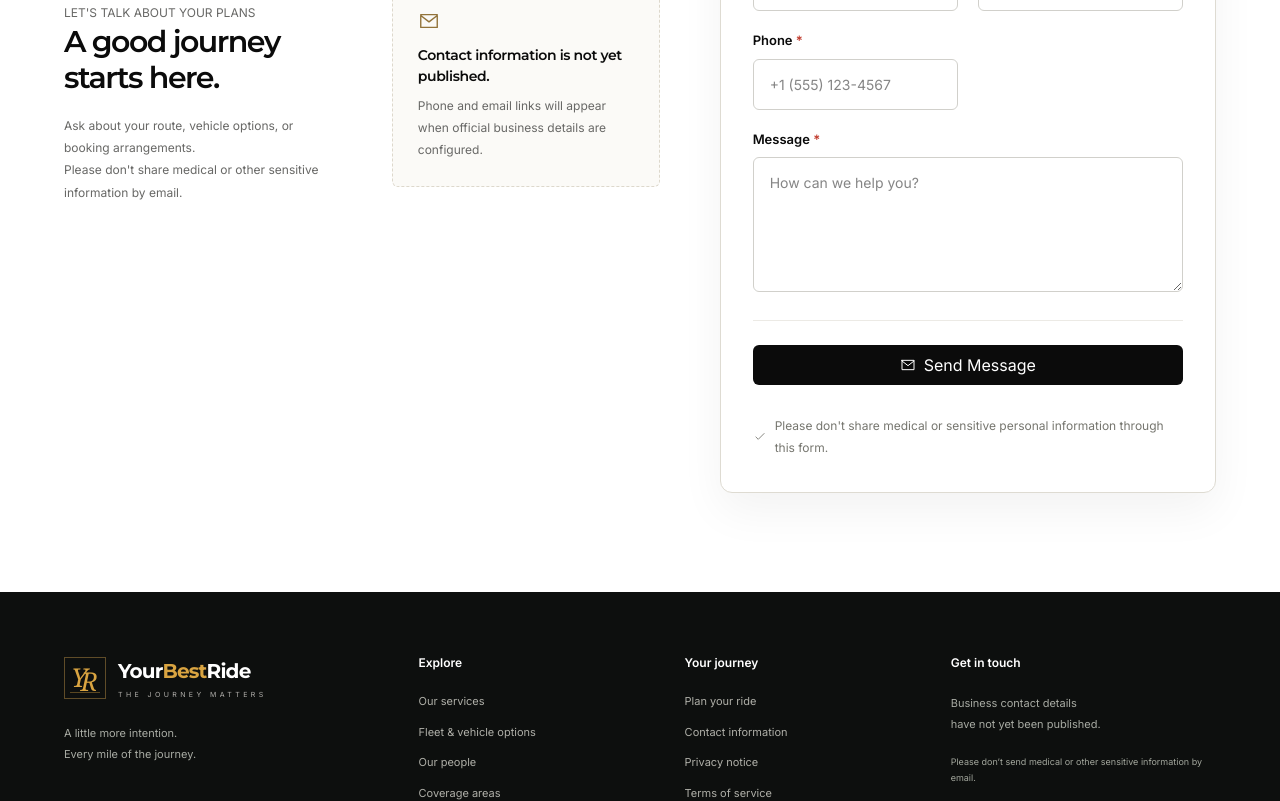
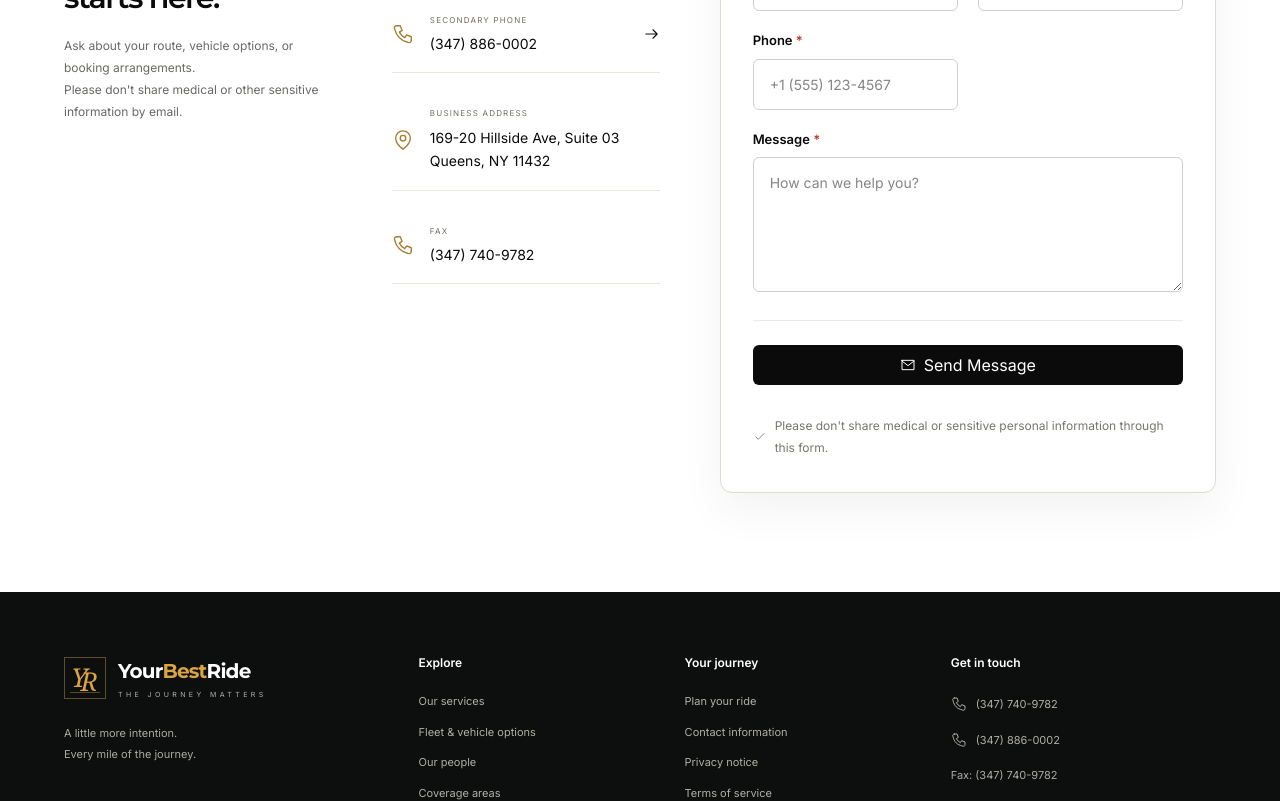
Before and after one commit to bashir0609/yourbestridenyc, a Next.js app in the folder apps/web/: page / in a window 1280 px wide. Shown: the part 4780-5581 px from the top of the page. Built offline with nearby package versions, Linux system fonts and the light colour scheme; no server answers.

Commit message:
feat: update official business contact information and SEO

```diff
--- a/apps/web/src/app/(frontend)/globals.css
+++ b/apps/web/src/app/(frontend)/globals.css
@@ -946,9 +946,18 @@ section[id] {
   margin-left: auto;
   width: 17px;
 }
-.contact-link > span {
+.contact-link > span,
+.contact-link > address {
   min-width: 0;
   overflow-wrap: anywhere;
+}
+.contact-detail {
+  cursor: default;
+}
+.contact-detail address {
+  color: var(--ink);
+  font-style: normal;
+  line-height: 1.6;
 }
 .contact-link small {
   display: block;
@@ -1002,10 +1011,20 @@ section[id] {
 .footer-grid > div > a:hover {
   color: #e1bc75;
 }
-.footer-grid p {
+.footer-grid p,
+.footer-grid address,
+.footer-grid > div > span:not(.footer-note) {
   color: #a8aba3;
   font-size: 11px;
   line-height: 1.9;
+}
+.footer-grid address {
+  font-style: normal;
+  margin-top: 14px;
+}
+.footer-grid > div > span:not(.footer-note) {
+  display: block;
+  margin-top: 14px;
 }
 .footer-brand p {
   margin-top: 23px;
--- a/apps/web/src/app/(frontend)/layout.tsx
+++ b/apps/web/src/app/(frontend)/layout.tsx
@@ -4,6 +4,7 @@ import { Navbar } from '@/components/navigation';
 import { Footer } from '@/components/footer';
 import { GoogleAnalytics } from '@/components/analytics';
 import { getPublicConfig } from '@/lib/config';
+import { localBusinessJsonLd, OFFICIAL_BUSINESS } from '@/lib/business-info';
 import { getSiteSettings } from '@/lib/cms/queries';
 import './globals.css';
 
@@ -17,7 +18,8 @@ const montserrat = Montserrat({
 export async function generateMetadata(): Promise<Metadata> {
   const { siteUrl } = getPublicConfig();
   const settings = await getSiteSettings();
-  const title = settings.title ?? 'YourBestRide | Every journey deserves a little more';
+  const title =
+    settings.title ?? `${OFFICIAL_BUSINESS.name} | Every journey deserves a little more`;
   const description =
     settings.description ??
     'Explore YourBestRide transportation options for appointments, airport transfers, business travel, and private journeys. Plan your next ride.';
@@ -25,9 +27,15 @@ export async function generateMetadata(): Promise<Metadata> {
     ...(siteUrl ? { metadataBase: new URL(siteUrl) } : {}),
     title: { default: title, template: '%s | YourBestRide' },
     description,
-    applicationName: 'YourBestRide',
+    applicationName: OFFICIAL_BUSINESS.name,
     robots: siteUrl ? { index: true, follow: true } : { index: false, follow: false },
-    openGraph: { type: 'website', siteName: 'YourBestRide', title, description, locale: 'en_US' },
+    openGraph: {
+      type: 'website',
+      siteName: OFFICIAL_BUSINESS.name,
+      title,
+      description,
+      locale: 'en_US',
+    },
     twitter: { card: 'summary', title, description },
     icons: { icon: '/icon.svg' },
   };
@@ -36,9 +44,12 @@ export async function generateMetadata(): Promise<Metadata> {
 export const viewport: Viewport = { themeColor: '#0B0B0B' };
 
 export default function RootLayout({ children }: Readonly<{ children: React.ReactNode }>) {
+  const { siteUrl } = getPublicConfig();
+  const jsonLd = JSON.stringify(localBusinessJsonLd(siteUrl)).replaceAll('<', '\\u003c');
   return (
     <html lang="en">
       <body id="top" className={`${inter.variable} ${montserrat.variable}`}>
+        <script type="application/ld+json" dangerouslySetInnerHTML={{ __html: jsonLd }} />
         <a href="#main-content" className="skip-link">
           Skip to content
         </a>
--- a/apps/web/src/app/(frontend)/page.tsx
+++ b/apps/web/src/app/(frontend)/page.tsx
@@ -34,7 +34,16 @@ const serviceIcons: Record<string, IconName> = {
 
 export default async function Home() {
   const content = await getHomeContent();
-  const { email, phone, bookingUrl } = await getBusinessConfig();
+  const {
+    address,
+    bookingUrl,
+    email,
+    faxDisplay,
+    phone,
+    phoneDisplay,
+    secondaryPhone,
+    secondaryPhoneDisplay,
+  } = await getBusinessConfig();
   const { services, fleet } = content;
   return (
     <main id="main-content">
@@ -456,11 +465,40 @@ export default async function Home() {
                   <Icon name="phone" />
                   <span>
                     <small>CALL TO DISCUSS YOUR TRIP</small>
-                    {phone}
+                    {phoneDisplay}
                   </span>
                   <Icon name="arrow" />
                 </TrackLink>
               )}
+              <TrackLink
+                className="contact-link"
+                href={`tel:${secondaryPhone}`}
+                eventName="phone_click"
+                eventParams={{ source_page: '/', button_location: 'contact_section_secondary' }}
+              >
+                <Icon name="phone" />
+                <span>
+                  <small>SECONDARY PHONE</small>
+                  {secondaryPhoneDisplay}
+                </span>
+                <Icon name="arrow" />
+              </TrackLink>
+              <div className="contact-link contact-detail">
+                <Icon name="pin" />
+                <address>
+                  <small>BUSINESS ADDRESS</small>
+                  {address.street}
+                  <br />
+                  {address.city}, {address.state} {address.postalCode}
+                </address>
+              </div>
+              <div className="contact-link contact-detail">
+                <Icon name="phone" />
+                <span>
+                  <small>FAX</small>
+                  {faxDisplay}
+                </span>
+              </div>
               {email && (
                 <TrackLink
                   className="contact-link"
@@ -476,15 +514,7 @@ export default async function Home() {
                   <Icon name="arrow" />
                 </TrackLink>
               )}
-              {!phone && !email && (
-                <div className="contact-empty">
-                  <Icon name="mail" />
-                  <h3>Contact information is not yet published.</h3>
-                  <p>
-                    Phone and email links will appear when official business details are configured.
-                  </p>
-                </div>
-              )}
+
               {bookingUrl && (
                 <TrackLink
                   href="/book"
--- a/apps/web/src/components/footer.tsx
+++ b/apps/web/src/components/footer.tsx
@@ -6,7 +6,8 @@ import { Icon } from './icon';
 import { TrackLink } from './analytics';
 
 export async function Footer() {
-  const { email, phone } = await getBusinessConfig();
+  const { address, email, faxDisplay, phone, phoneDisplay, secondaryPhone, secondaryPhoneDisplay } =
+    await getBusinessConfig();
   return (
     <footer className="site-footer">
       <Container>
@@ -41,16 +42,28 @@ export async function Footer() {
           </div>
           <div>
             <h2>Get in touch</h2>
-            {phone && (
             <TrackLink
               href={`tel:${phone}`}
               eventName="phone_click"
               eventParams={{ source_page: 'current', button_location: 'footer' }}
             >
               <Icon name="phone" width={16} />
-                {phone}
+              {phoneDisplay}
             </TrackLink>
-            )}
+            <TrackLink
+              href={`tel:${secondaryPhone}`}
+              eventName="phone_click"
+              eventParams={{ source_page: 'current', button_location: 'footer_secondary' }}
+            >
+              <Icon name="phone" width={16} />
+              {secondaryPhoneDisplay}
+            </TrackLink>
+            <span>Fax: {faxDisplay}</span>
+            <address>
+              {address.street}
+              <br />
+              {address.city}, {address.state} {address.postalCode}
+            </address>
             {email && (
               <TrackLink
                 className="break-contact"
@@ -62,13 +75,7 @@ export async function Footer() {
                 {email}
               </TrackLink>
             )}
-            {!phone && !email && (
-              <p>
-                Business contact details
-                <br />
-                have not yet been published.
-              </p>
-            )}
+
             <span className="footer-note">
               Please don’t send medical or other sensitive information by email.
             </span>
--- /dev/null
+++ b/apps/web/src/lib/business-info.ts
@@ -0,0 +1,59 @@
+export const OFFICIAL_BUSINESS = {
+  name: 'Your Best Ride Inc.',
+  address: {
+    street: '169-20 Hillside Ave, Suite 03',
+    city: 'Queens',
+    state: 'NY',
+    postalCode: '11432',
+    country: 'US',
+  },
+  primaryPhone: {
+    e164: '+13477409782',
+    display: '(347) 740-9782',
+  },
+  secondaryPhone: {
+    e164: '+13478860002',
+    display: '(347) 886-0002',
+  },
+  fax: {
+    e164: '+13477409782',
+    display: '(347) 740-9782',
+  },
+} as const;
+
+export function formatPhoneDisplay(value: string): string {
+  const match = /^\+1(\d{3})(\d{3})(\d{4})$/.exec(value);
+  return match ? `(${match[1]}) ${match[2]}-${match[3]}` : value;
+}
+
+export function localBusinessJsonLd(siteUrl?: string) {
+  const business = OFFICIAL_BUSINESS;
+  return {
+    '@context': 'https://schema.org',
+    '@type': 'LocalBusiness',
+    name: business.name,
+    ...(siteUrl ? { url: siteUrl } : {}),
+    telephone: business.primaryPhone.e164,
+    faxNumber: business.fax.e164,
+    address: {
+      '@type': 'PostalAddress',
+      streetAddress: business.address.street,
+      addressLocality: business.address.city,
+      addressRegion: business.address.state,
+      postalCode: business.address.postalCode,
+      addressCountry: business.address.country,
+    },
+    contactPoint: [
+      {
+        '@type': 'ContactPoint',
+        contactType: 'customer service',
+        telephone: business.primaryPhone.e164,
+      },
+      {
+        '@type': 'ContactPoint',
+        contactType: 'customer service',
+        telephone: business.secondaryPhone.e164,
+      },
+    ],
+  };
+}
--- a/apps/web/src/lib/cms/queries.ts
+++ b/apps/web/src/lib/cms/queries.ts
@@ -1,6 +1,7 @@
 import 'server-only';
 import { cache } from 'react';
 import { getPublicConfig } from '../config';
+import { formatPhoneDisplay, OFFICIAL_BUSINESS } from '../business-info';
 import { payloadClient } from './payload-client';
 import {
   mapDrivers,
@@ -85,10 +86,18 @@ export const getHomeContent = cache(() => queries().getHomeContent());
 export const getBusinessConfig = cache(async () => {
   const configured = getPublicConfig();
   const settings = await getSiteSettings();
+  const phone = configured.phone ?? settings.phone ?? OFFICIAL_BUSINESS.primaryPhone.e164;
   return {
     ...configured,
     bookingUrl: configured.bookingUrl ?? settings.bookingUrl,
     email: configured.email ?? settings.email,
-    phone: configured.phone ?? settings.phone,
+    phone,
+    phoneDisplay: formatPhoneDisplay(phone),
+    secondaryPhone: OFFICIAL_BUSINESS.secondaryPhone.e164,
+    secondaryPhoneDisplay: OFFICIAL_BUSINESS.secondaryPhone.display,
+    fax: OFFICIAL_BUSINESS.fax.e164,
+    faxDisplay: OFFICIAL_BUSINESS.fax.display,
+    address: OFFICIAL_BUSINESS.address,
+    businessName: OFFICIAL_BUSINESS.name,
   };
 });
```
Also changed, not shown: 1 other file (tests, documents, lock files or other folders). Lines whose indentation alone changed are shown as unchanged.
